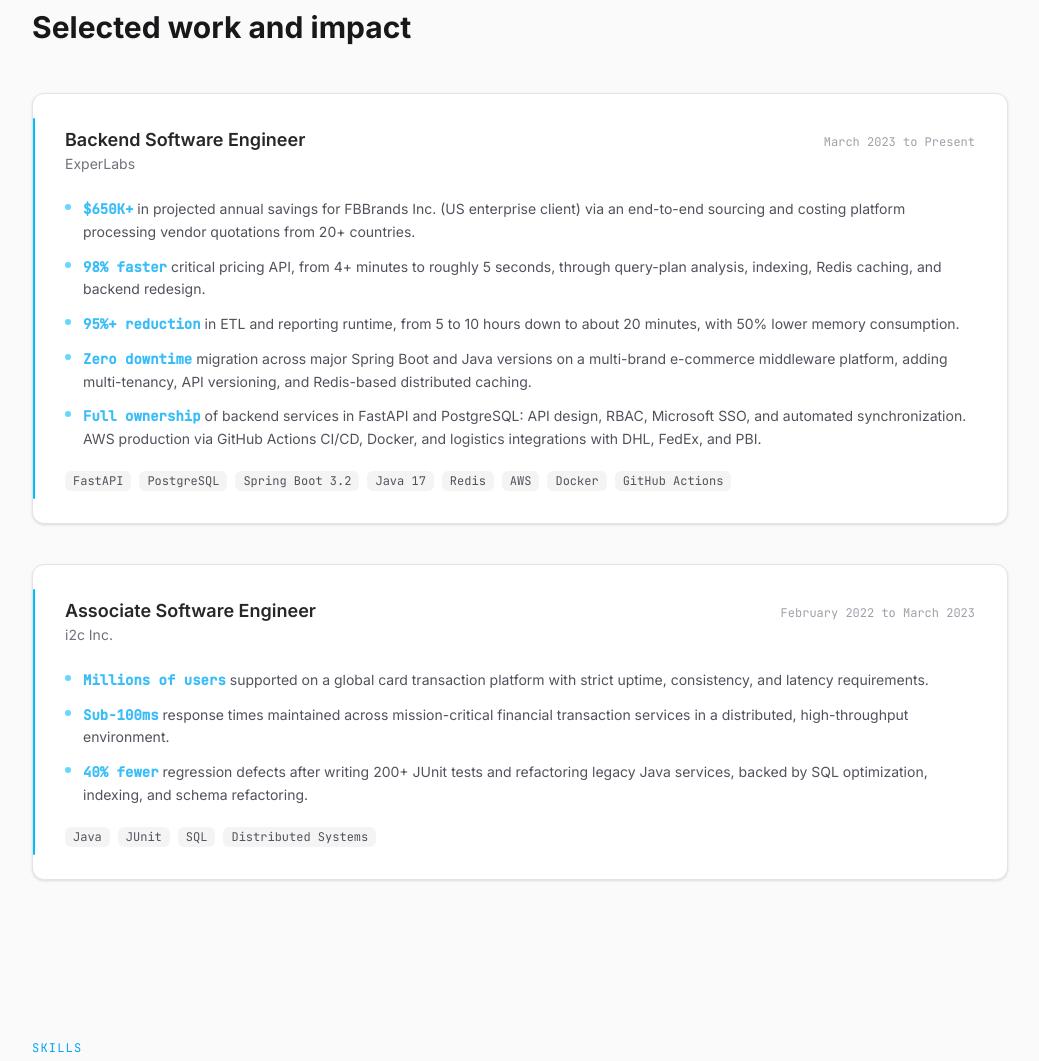
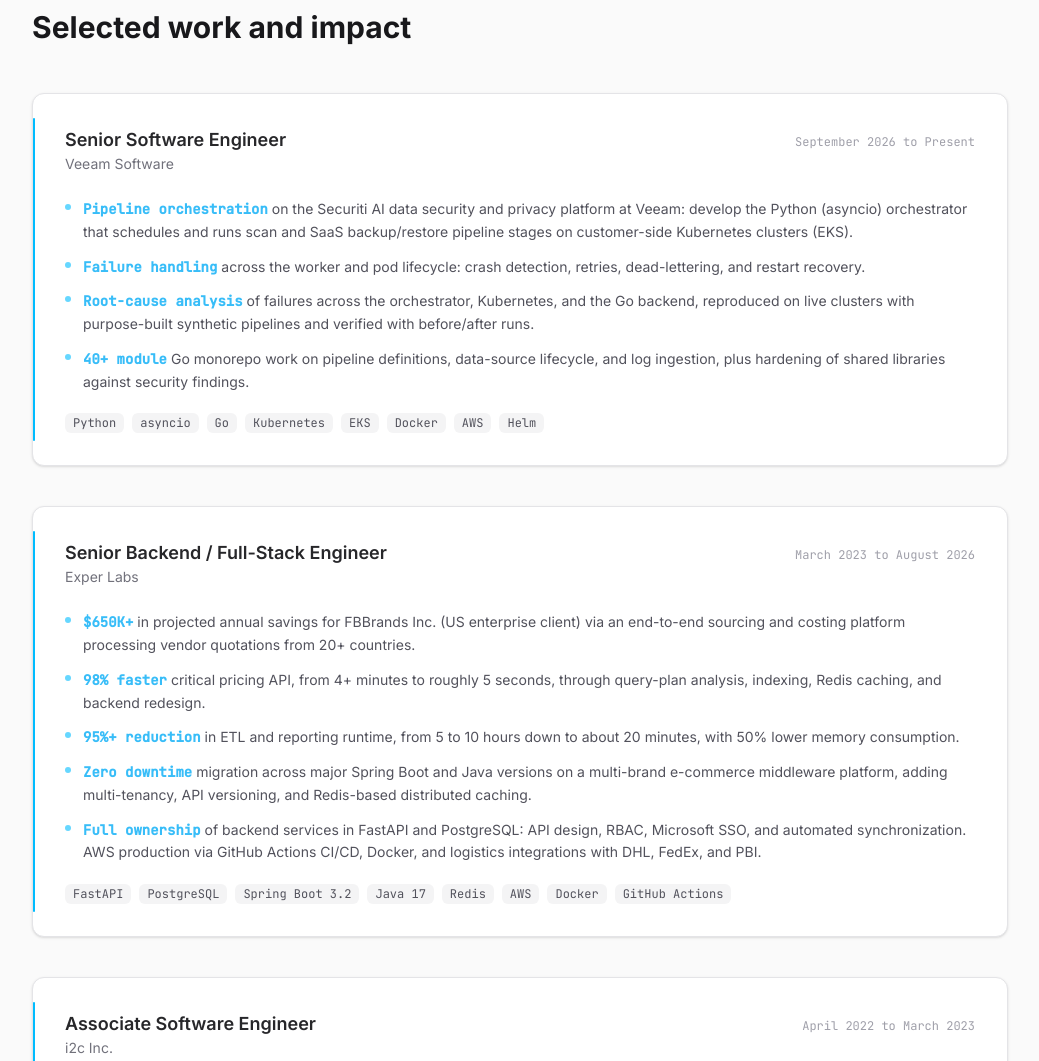
Before and after one commit to AbdullahAtGitHub/portfolio, an Astro site in the folder site/: page / in a window 1280 px wide. Shown: the part 1469-2530 px from the top of the page, without its empty margins (120-1159 px from the left). Built offline with nearby package versions, Linux system fonts and the light colour scheme; Astro itself is replaced by a stand-in of ours.

Commit message:
Add Veeam role and correct Exper Labs and i2c dates

```diff
--- a/site/src/components/Work.astro
+++ b/site/src/components/Work.astro
@@ -1,9 +1,21 @@
 ---
 const roles = [
   {
-    title: 'Backend Software Engineer',
-    company: 'ExperLabs',
-    period: 'March 2023 to Present',
+    title: 'Senior Software Engineer',
+    company: 'Veeam Software',
+    period: 'September 2026 to Present',
+    bullets: [
+      { metric: 'Pipeline orchestration', text: 'on the Securiti AI data security and privacy platform at Veeam: develop the Python (asyncio) orchestrator that schedules and runs scan and SaaS backup/restore pipeline stages on customer-side Kubernetes clusters (EKS).' },
+      { metric: 'Failure handling', text: 'across the worker and pod lifecycle: crash detection, retries, dead-lettering, and restart recovery.' },
+      { metric: 'Root-cause analysis', text: 'of failures across the orchestrator, Kubernetes, and the Go backend, reproduced on live clusters with purpose-built synthetic pipelines and verified with before/after runs.' },
+      { metric: '40+ module', text: 'Go monorepo work on pipeline definitions, data-source lifecycle, and log ingestion, plus hardening of shared libraries against security findings.' },
+    ],
+    stack: ['Python', 'asyncio', 'Go', 'Kubernetes', 'EKS', 'Docker', 'AWS', 'Helm'],
+  },
+  {
+    title: 'Senior Backend / Full-Stack Engineer',
+    company: 'Exper Labs',
+    period: 'March 2023 to August 2026',
     bullets: [
       { metric: '$650K+', text: 'in projected annual savings for FBBrands Inc. (US enterprise client) via an end-to-end sourcing and costing platform processing vendor quotations from 20+ countries.' },
       { metric: '98% faster', text: 'critical pricing API, from 4+ minutes to roughly 5 seconds, through query-plan analysis, indexing, Redis caching, and backend redesign.' },
@@ -16,7 +28,7 @@ const roles = [
   {
     title: 'Associate Software Engineer',
     company: 'i2c Inc.',
-    period: 'February 2022 to March 2023',
+    period: 'April 2022 to March 2023',
     bullets: [
       { metric: 'Millions of users', text: 'supported on a global card transaction platform with strict uptime, consistency, and latency requirements.' },
       { metric: 'Sub-100ms', text: 'response times maintained across mission-critical financial transaction services in a distributed, high-throughput environment.' },
```
